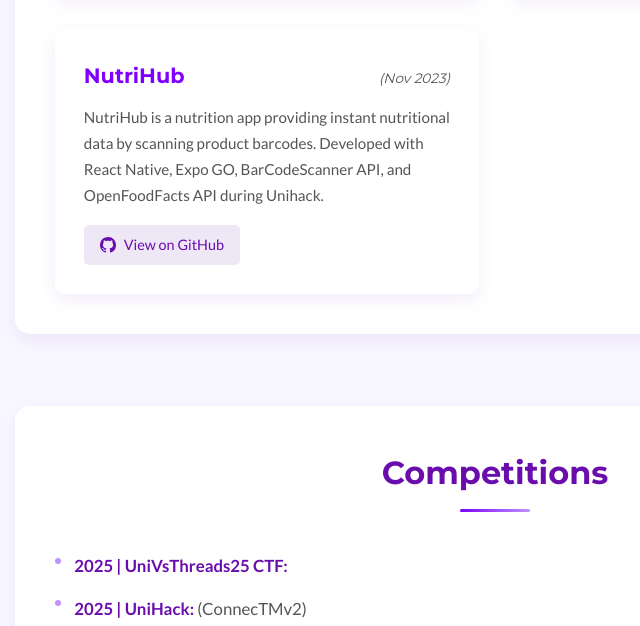
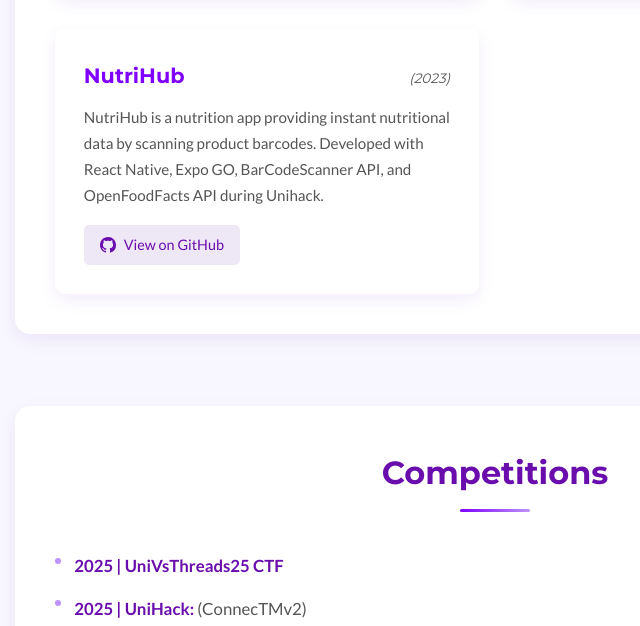
Before and after one commit to Jasmine-Afrem/jasmine-afrem.github.io, a plain HTML site: page index.html in a window 1280 px wide. Shown: the part 2352-2978 px from the top of the page, 145-785 px from the left. Drawn offline with Linux system fonts and the light colour scheme.

Commit message:
Update index.html

```diff
--- a/index.html
+++ b/index.html
@@ -119,7 +119,7 @@
                     </a>
                 </div>
                 <div class="project-item">
-                    <h3>NutriHub <span class="project-date">(Nov 2023)</span></h3>
+                    <h3>NutriHub <span class="project-date">(2023)</span></h3>
                     <p>NutriHub is a nutrition app providing instant nutritional data by scanning product barcodes. Developed with React Native, Expo GO, BarCodeScanner API, and OpenFoodFacts API during Unihack.</p>
                     <a href="https://github.com/Jasmine-Afrem/NutriHub" class="project-link" target="_blank">
                         <svg width="16" height="16"><use xlink:href="#icon-github"></use></svg>
@@ -132,7 +132,7 @@
         <section id="competitions" class="content-section">
             <h2>Competitions</h2>
             <ul class="competitions-list">
-                <li><strong> 2025 | UniVsThreads25 CTF:</strong></li>
+                <li><strong> 2025 | UniVsThreads25 CTF</strong></li>
                 <li><strong> 2025 | UniHack:</strong> (ConnecTMv2)</li>
                 <li><strong> 2025 | ITFest:</strong> (HealthSentinel)</li>
                 <li><strong> 2024 | ITFest:</strong> 2nd place (ConnecTM)</li>
```
